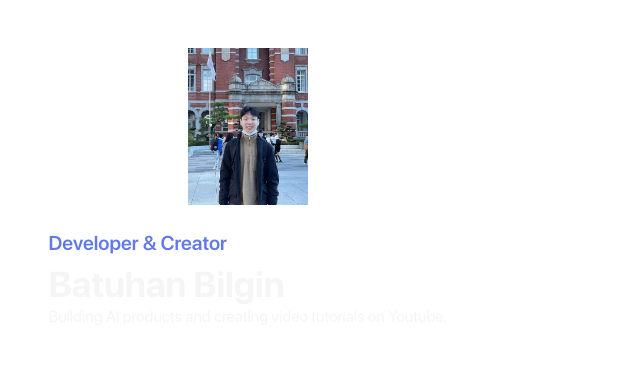
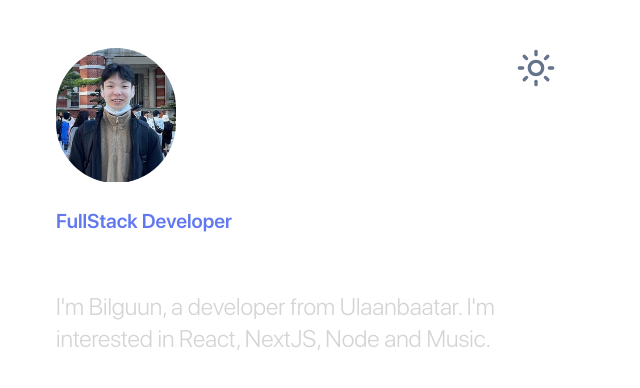
Before and after one commit to Bilguungantogos/portfolio-web, a Next.js app: page / in a window 1280 px wide. Shown: the top 388 px of the page, without its empty margins (0-640 px from the left). Built offline with nearby package versions, Linux system fonts and the light colour scheme.

Commit message:
profile-comp

```diff
--- a/app/page.tsx
+++ b/app/page.tsx
@@ -1,25 +1,35 @@
 import Image from "next/image";
 import { siteConfig } from "@/config/site-config";
+import { Mail, MapPin } from "lucide-react";
+import { ThemeToggle } from "@/components/theme-toggle";
 
 export default function Home() {
   return (
     <main className="flex flex-1 w-full h-full gap-10">
       <div className="flex-1 h-full p-6">
-        <div className="flex flex-col items-center max-w-md h-full space-y-6 rounded-md dark:bg-emerald-700 p-6 ">
+        <div className="flex flex-col max-w-full h-[360px] space-y-6 rounded-3xl dark:bg-slate-700 px-8 py-6 ">
+          <div className="flex justify-between">
             <Image
               alt="avatar"
               src="/IMG_8615.jpeg"
               width={"120"}
               height={"120"}
+              className="object-cover rounded-full"
               priority
               loading="eager"
             />
+            <ThemeToggle />
+          </div>
           <div>
             <div className="text-xl font-semibold text-primary ">
               {siteConfig.title}
             </div>
-            <div className="text-4xl font-bold mt-2">{siteConfig.creator}</div>
-            <div>{siteConfig.bio}</div>
+            <h1 className="text-4xl font-bold my-2 text-white">
+              {siteConfig.creator}
+            </h1>
+            <p className="text-2xl text-neutral-300 font-light">
+              {siteConfig.bio}
+            </p>
           </div>
         </div>
       </div>
--- a/components/theme-toggle.tsx
+++ b/components/theme-toggle.tsx
@@ -8,15 +8,15 @@ export function ThemeToggle() {
 
   return (
     <button
-      className="relative inline-flex"
+      className="relative inline-flex mr-2 "
       onClick={() => setTheme(theme === "light" ? "dark" : "light")}
     >
       <Sun
-        size="16"
-        className="transition-all scale-100 rotate-0 dark:-rotate-90 dark:scale-0"
+        size="40"
+        className="transition-all scale-100 rotate-0 dark:-rotate-90 dark:scale-0 text-slate-500"
       />
       <Moon
-        size="16"
+        size="40"
         className="absolute transition-all scale-0 rotate-90 dark:rotate-0 dark:scale-100"
       />
       <span className="sr-only">Toggle theme</span>
--- a/config/site-config.ts
+++ b/config/site-config.ts
@@ -166,12 +166,12 @@ const GridItems: GridItemInterface[] = [
 ];
 
 export const siteConfig = {
-  creator: "Batuhan Bilgin",
-  title: "Developer & Creator",
-  bio: "Building AI products and creating video tutorials on Youtube.",
-  location: "Istanbul, Turkey",
+  creator: "Bilguun Gantogos",
+  title: "FullStack Developer",
+  bio: "I'm Bilguun, a developer from Ulaanbaatar. I'm interested in React, NextJS, Node and Music.",
+  location: "Ulaanbaatar, Mongolia",
   locationLink:
-    "https://www.google.com/maps/place/Kad%C4%B1k%C3%B6y%2F%C4%B0stanbul/@40.981133,29.063053,12z/data=!3m1!4b1!4m6!3m5!1s0x14cac790b17ba89d:0xd2d24ea0437a7ee2!8m2!3d40.981867!4d29.0576302!16zL20vMDV5cWY4?entry=ttu",
-  email: "batuhanbilginn@gmail.com",
+    "https://www.google.mn/maps/place/%D0%A3%D0%BB%D0%B0%D0%B0%D0%BD%D0%B1%D0%B0%D0%B0%D1%82%D0%B0%D1%80/@47.8915322,106.7370639,37373m/data=!3m2!1e3!4b1!4m6!3m5!1s0x5d96925be2b18aab:0xe606927864a1847f!8m2!3d47.9220509!4d106.9155007!16zL20vMGhxa2c?hl=mn&entry=ttu",
+  email: "gantogos.bilguun48@gmail.com",
   items: GridItems,
 } as const;
```
Also changed, not shown: public/IMG_8615.jpeg. Lines whose indentation alone changed are shown as unchanged.
